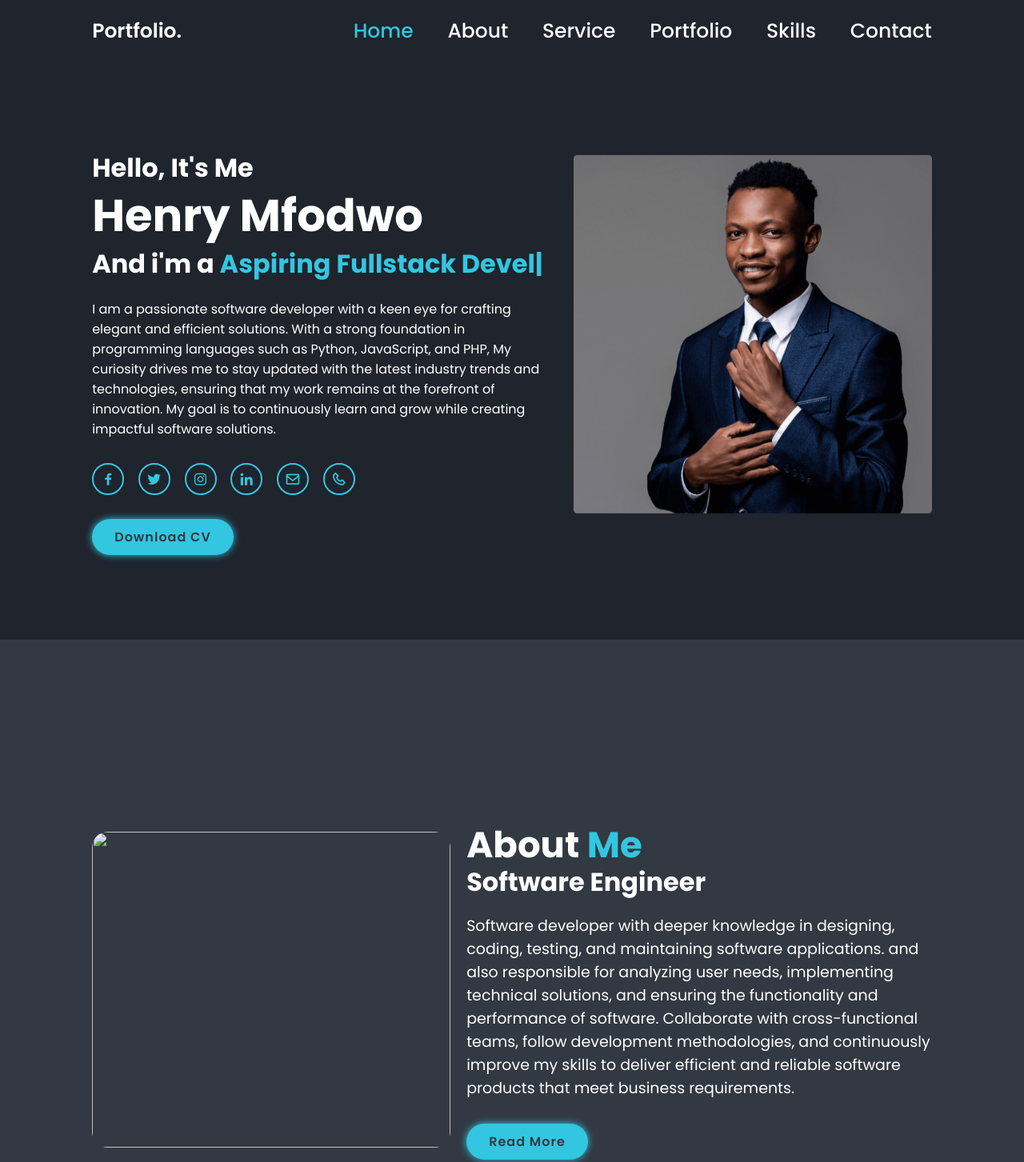
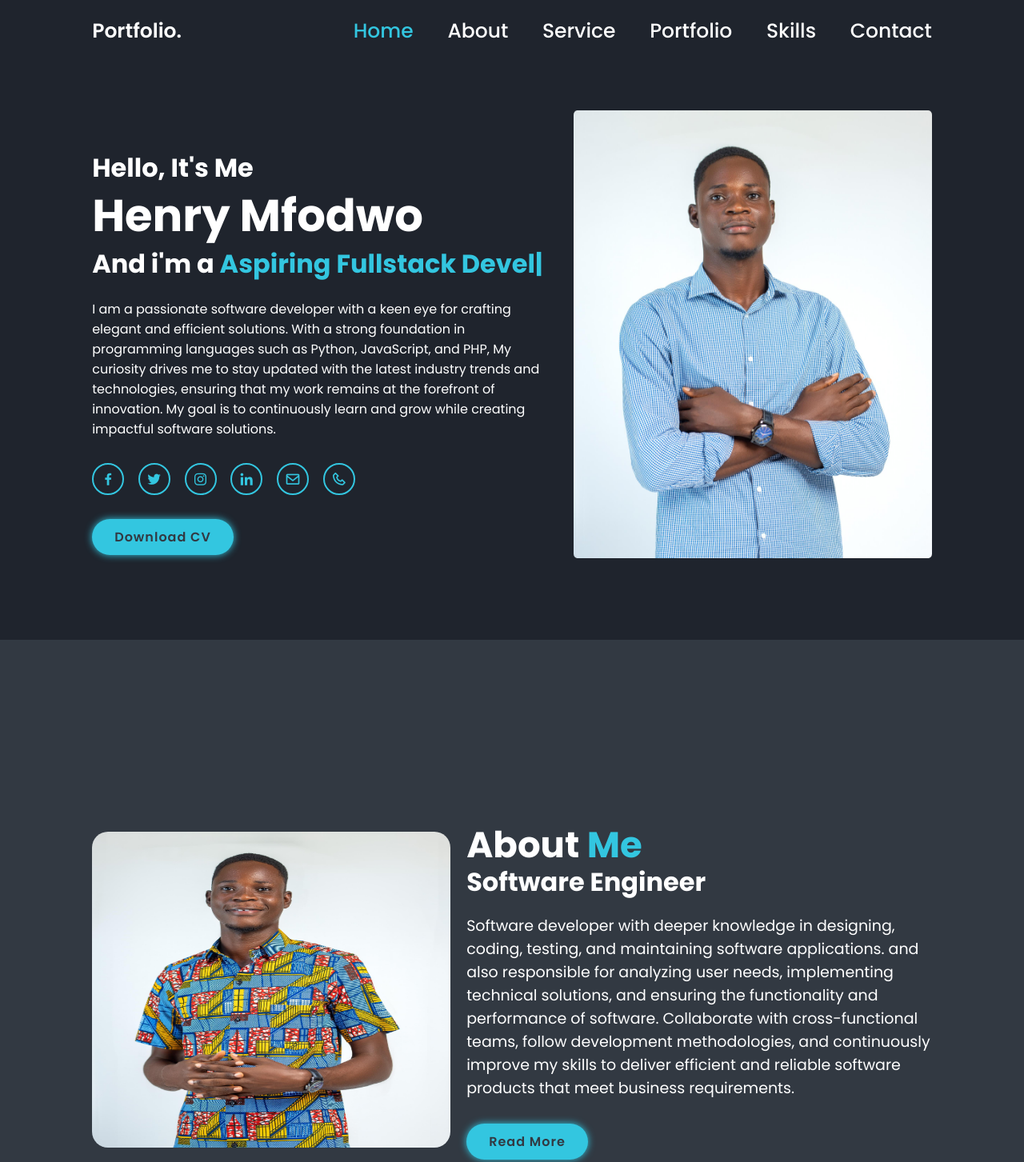
Before and after one commit to iceCoding01/portfolio, a plain HTML site: page index.html in a window 1280 px wide. Shown: the top 1453 px of the page at 80% size. Drawn offline with nearby package versions, Linux system fonts and the light colour scheme; a web font is replaced by a local one.

Commit message:
- Integrated my pictures and how they display - Added the iceCoding brand colors

```diff
--- a/index.html
+++ b/index.html
@@ -55,13 +55,13 @@
 
         </div>
         <div class="home-img">
-            <img src="./img/img2/how-to-be-a-gentleman-a-begginers-guide.png">
+            <img src="./img/bluecheck.jpg">
         </div>
     </section>
 
     <section class="about" id="about">
         <div class="about-img">
-            <img src="./img/depositphotos_367079702-stock-photo-young-handsome-blond-man-beard.jpg" alt="">
+            <img src="./img/afr_wear.jpg" alt="">
         </div>
         <div class="about-content">
             <h2 class="heading">About <span>Me</span></h2>
```
Also changed, not shown: img/afr_wear.jpg (renamed from afr_wear.jpg), img/afr_wear.png (deleted), img/bluecheck.jpg (renamed from bluecheck.jpg).
